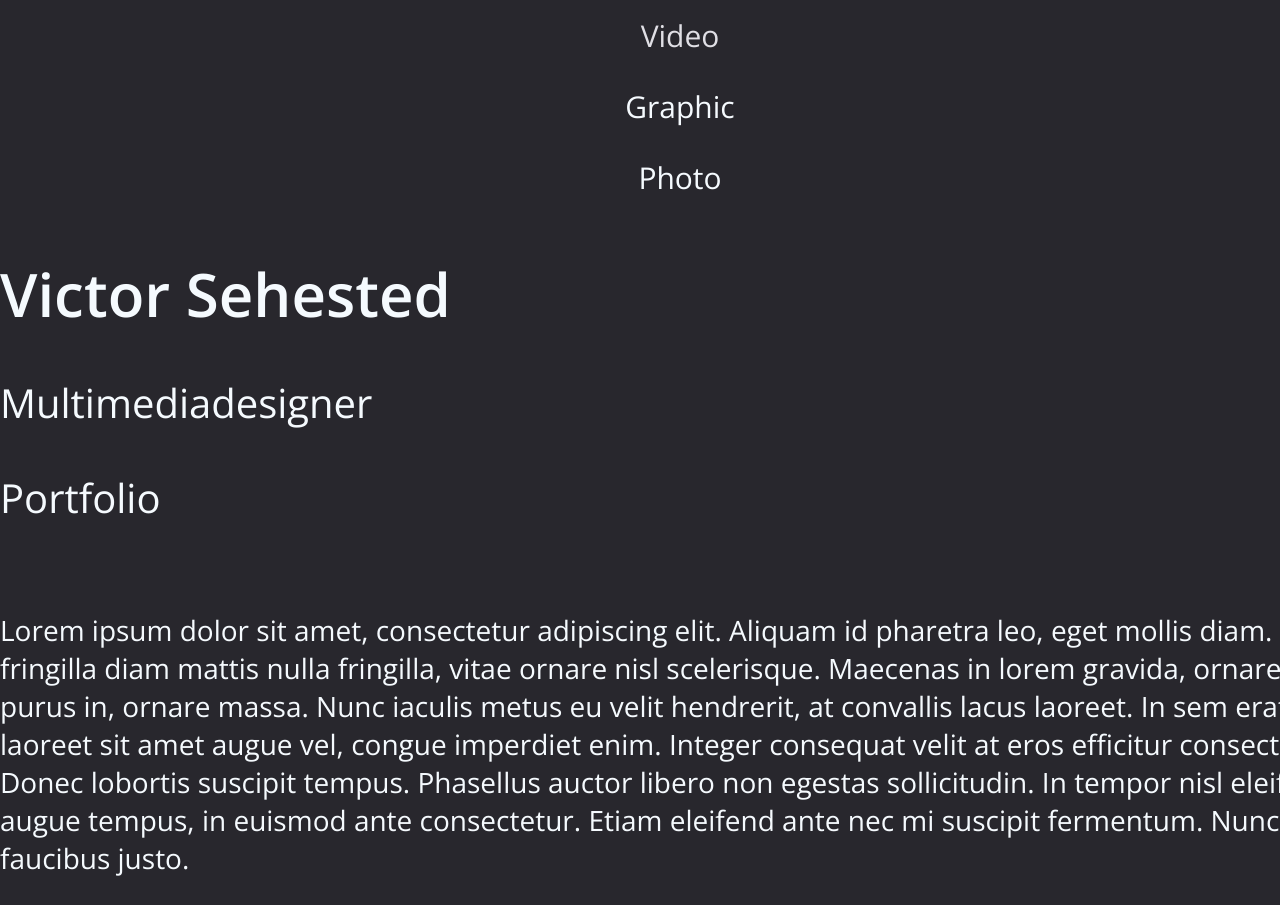
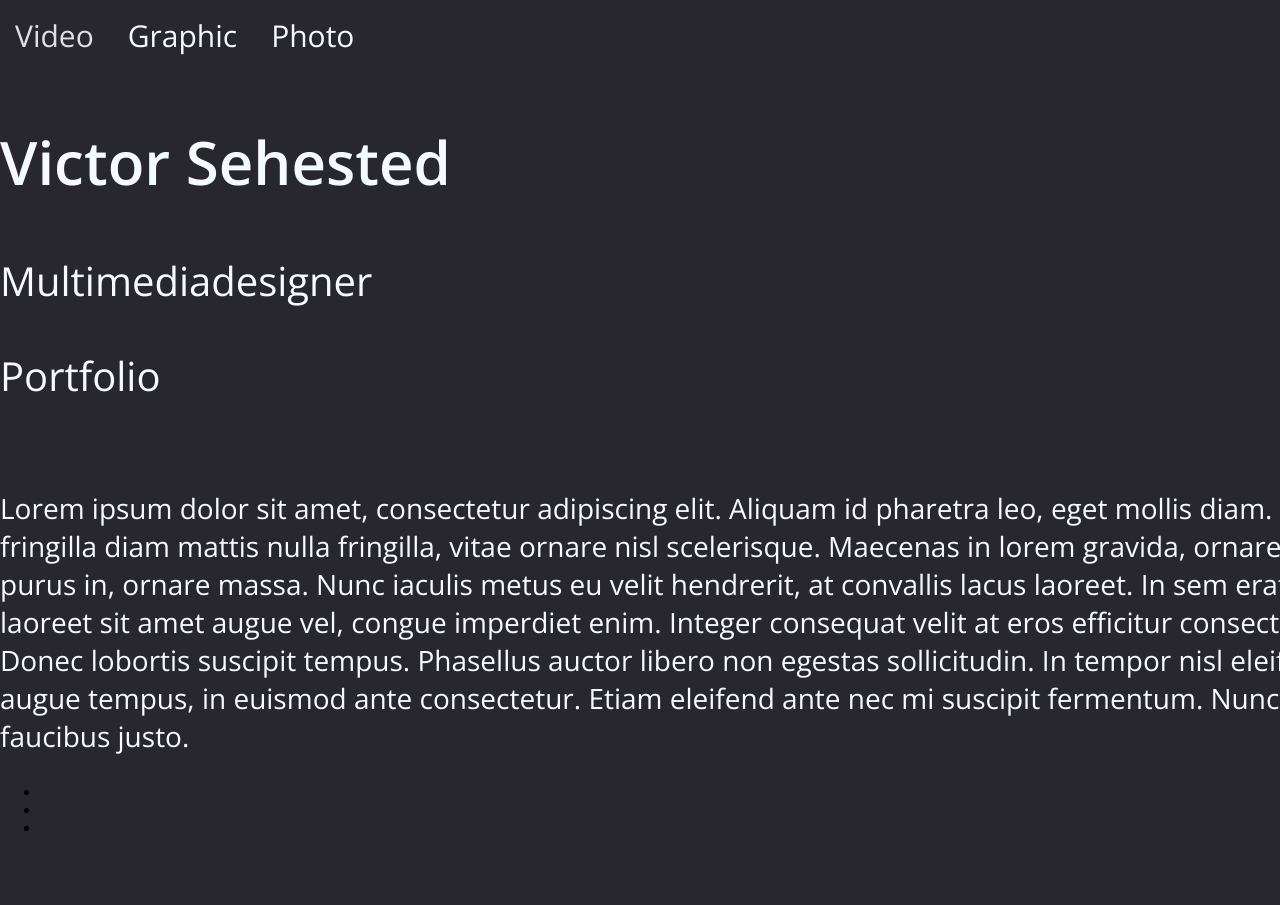
Before and after one commit to victor3dprinter/portfolio, a plain HTML site: page index.html in a window 1280 px wide. Shown: the top 905 px of the page. After the commit the page ends 853 px from the top, so only its background shows below. Drawn offline with nearby package versions, Linux system fonts and the light colour scheme.

Commit message:
Changed main.css and added more some more content to the landing page

```diff
--- a/index.html
+++ b/index.html
@@ -8,27 +8,55 @@
     <link rel="icon" href="vs-favicon.png" type="image/png" sizes="32x32">
 </head>
 <body>
-    <header>
-        <nav>
-            <ul>
-                <li><a href="/tabs/video.html">Video</a></li>
-                <li><a href="/tabs/graphic.html">Graphic</a></li>
-                <li><a href="/tabs/photo.html">Photo</a></li>
-            </ul>
-        </nav>
-        <div class="headers">
-            <h1>Victor Sehested</h1>
-            <h3>Multimediadesigner</h3>
+
+    <!---Header-->
+    <Section>
+        <div class="header">
+            <div class="bg-img"></div>
+                <div class="nav">
+                    <a href="/tabs/video.html">Video</a>
+                    <a href="/tabs/graphic.html">Graphic</a>
+                    <a href="/tabs/photo.html">Photo</a>
+                </div>
+            <div class="headings">
+                <h1>Victor Sehested</h1>
+                <h3>Multimediadesigner</h3>
+            </div>
         </div>
+    </Section>
+
+    <!--Introduction-->
+    <section>
         <div class="intro">
             <h3>Portfolio</h3>
             <br>
             <p>Lorem ipsum dolor sit amet, consectetur adipiscing elit. Aliquam id pharetra leo, eget mollis diam. Duis fringilla diam mattis nulla fringilla, vitae ornare nisl scelerisque. Maecenas in lorem gravida, ornare purus in, ornare massa. Nunc iaculis metus eu velit hendrerit, at convallis lacus laoreet. In sem erat, laoreet sit amet augue vel, congue imperdiet enim. Integer consequat velit at eros efficitur consectetur. Donec lobortis suscipit tempus. Phasellus auctor libero non egestas sollicitudin. In tempor nisl eleifend augue tempus, in euismod ante consectetur. Etiam eleifend ante nec mi suscipit fermentum. Nunc a faucibus justo.</p>
         </div>
-    </header>
-    <div class="skills">
+    </section>
 
-    </div>
+    <!--My Skills-->
+    <section class="skills">
+        <ul>
+            <li>
+                <div class="skill" id="video">
+                    <img src="" alt="">
+                </div>
+            </li>
+            <li>
+                <div class="skill" id="graphic">
+                    <img src="" alt="">
+                </div>
+            </li>
+            <li>
+                <div class="skill" id="photo">
+                    <img src="" alt="">
+                </div>
+            </li>
+        </ul>
+    </section>
+
+    <!--Contact information-->
+
 
 </body>
 </html>
--- a/main.css
+++ b/main.css
@@ -7,7 +7,7 @@ body {
 
 }
 
-h1, h2, h3, p, li {
+h1, h2, h3, p, a {
     font-family: 'Open Sans', sans-serif;
     color: #F5FAFE;
 
@@ -33,14 +33,8 @@ p {
     font-weight: 300;
 }
 
-li {
-
-
-}
-
-li a {
-    display: block;
-    color: #F5FAFE;
+a {
+    display: inline-block;
     padding: 15px;
     font-size: 30px;
     font-weight: 400;
@@ -48,12 +42,10 @@ li a {
     text-decoration: none;
 }
 
-li a:hover{
+a:hover {
     color: #E0DFE5;
 }
 
-ul {
-    list-style-type: none;
-    margin: 0;
-    padding: 0;
+.skill {
+    text-decoration: none;
 }
```
Also changed, not shown: tabs/graphic.html (+5 -10 lines), tabs/photo.html (+5 -10 lines), tabs/video.html (+5 -10 lines).
